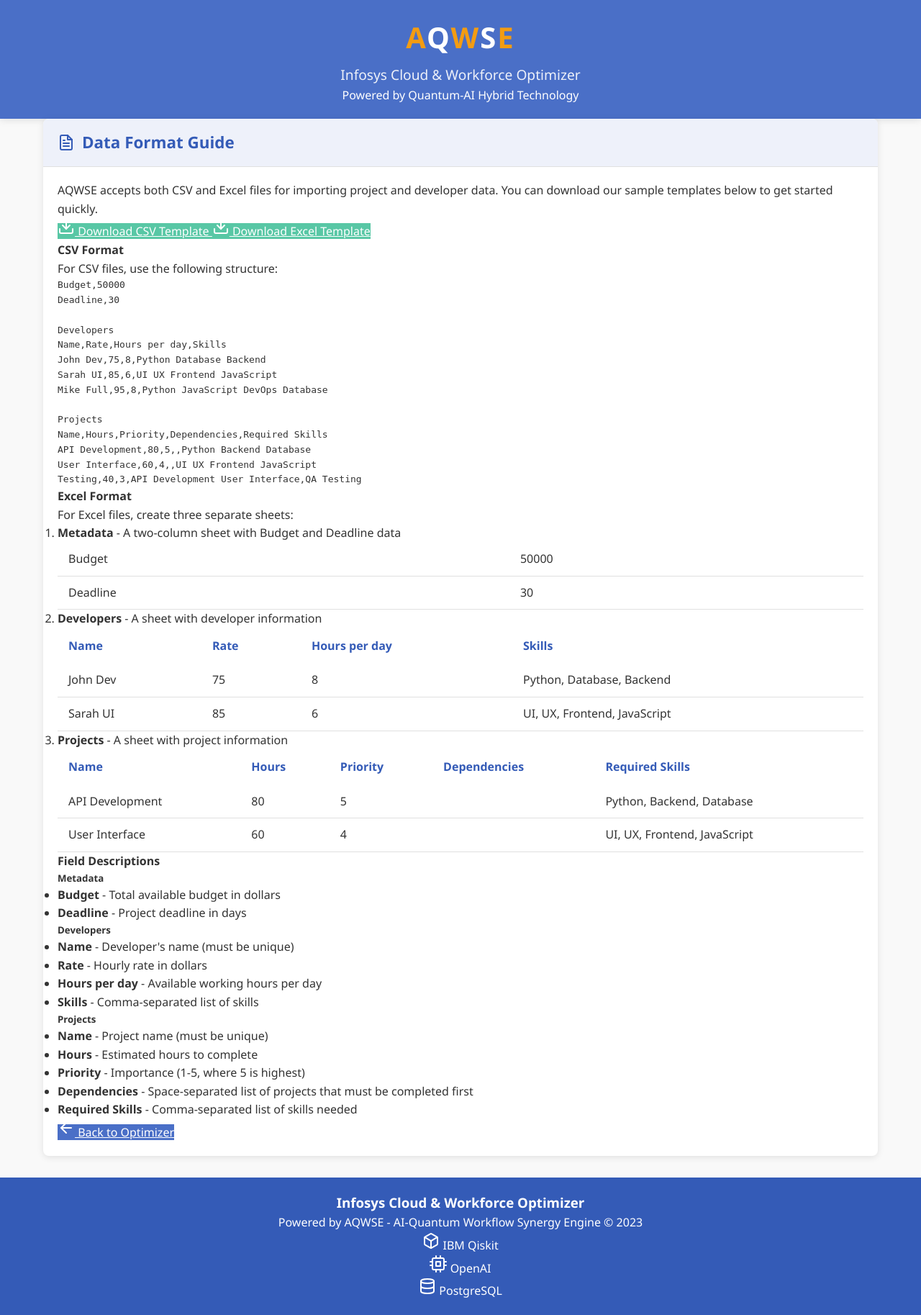
After one commit to ayushfaujdar/LearningTrackerPro-2, a Flask app: page /data-format in a window 1280 px wide. The commit adds this page. Shown: the whole page at 72% size. Run offline with Flask 3, Linux system fonts and the light colour scheme.

Commit message:
Add data format guide page and update sample data.
Replit-Commit-Author: Agent
Replit-Commit-Session-Id: 6aa8e98c-6d5a-442b-bf40-ef1a00c5e143
Replit-Commit-Screenshot-Url: https://storage.googleapis.com/screenshot-production-us-central1/04f013b3-2b25-4dc2-b9df-011a0ed0ba52/98d55b29-7986-4ad3-aae4-78e63c8508be.jpg

```diff
--- a/main.py
+++ b/main.py
@@ -41,6 +41,11 @@ openai_gen = openai_insights.OpenAIInsightsGenerator(api_key=openai_key)
 def index():
     """Render the main application page"""
     return render_template('index.html')
+
+@app.route('/data-format')
+def data_format():
+    """Render the data format guide page"""
+    return render_template('data_format.html')
 
 @app.route('/import-file', methods=['POST'])
 def import_file():
--- /dev/null
+++ b/templates/data_format.html
@@ -0,0 +1,201 @@
+<!DOCTYPE html>
+<html lang="en">
+<head>
+    <meta charset="UTF-8">
+    <meta name="viewport" content="width=device-width, initial-scale=1.0">
+    <title>AQWSE Data Format - Infosys Cloud & Workforce Optimizer</title>
+    <link rel="stylesheet" href="{{ url_for('static', filename='css/style.css') }}">
+    <script src="https://cdn.jsdelivr.net/npm/feather-icons/dist/feather.min.js"></script>
+</head>
+<body>
+    <header>
+        <div class="container">
+            <div class="brand-wrapper">
+                <h1><span class="highlight">A</span>Q<span class="highlight">W</span>S<span class="highlight">E</span></h1>
+                <h2>Infosys Cloud & Workforce Optimizer</h2>
+                <div class="powered-by">Powered by Quantum-AI Hybrid Technology</div>
+            </div>
+        </div>
+    </header>
+
+    <main class="container">
+        <section class="card">
+            <div class="card-header">
+                <h3><i data-feather="file-text"></i> Data Format Guide</h3>
+            </div>
+            <div class="card-body">
+                <div class="info-box">
+                    <p>AQWSE accepts both CSV and Excel files for importing project and developer data. You can download our sample templates below to get started quickly.</p>
+                    <div class="download-links">
+                        <a href="{{ url_for('static', filename='sample_data/sample_workflow.csv') }}" class="btn-secondary" download>
+                            <i data-feather="download"></i> Download CSV Template
+                        </a>
+                        <a href="{{ url_for('static', filename='sample_data/sample_workflow.xlsx') }}" class="btn-secondary" download>
+                            <i data-feather="download"></i> Download Excel Template
+                        </a>
+                    </div>
+                </div>
+
+                <h4>CSV Format</h4>
+                <p>For CSV files, use the following structure:</p>
+
+                <div class="code-block">
+                    <pre>
+Budget,50000
+Deadline,30
+
+Developers
+Name,Rate,Hours per day,Skills
+John Dev,75,8,Python Database Backend
+Sarah UI,85,6,UI UX Frontend JavaScript
+Mike Full,95,8,Python JavaScript DevOps Database
+
+Projects
+Name,Hours,Priority,Dependencies,Required Skills
+API Development,80,5,,Python Backend Database
+User Interface,60,4,,UI UX Frontend JavaScript
+Testing,40,3,API Development User Interface,QA Testing</pre>
+                </div>
+
+                <h4>Excel Format</h4>
+                <p>For Excel files, create three separate sheets:</p>
+
+                <ol>
+                    <li>
+                        <strong>Metadata</strong> - A two-column sheet with Budget and Deadline data
+                        <div class="table-example">
+                            <table>
+                                <tr>
+                                    <td>Budget</td>
+                                    <td>50000</td>
+                                </tr>
+                                <tr>
+                                    <td>Deadline</td>
+                                    <td>30</td>
+                                </tr>
+                            </table>
+                        </div>
+                    </li>
+                    <li>
+                        <strong>Developers</strong> - A sheet with developer information
+                        <div class="table-example">
+                            <table>
+                                <tr>
+                                    <th>Name</th>
+                                    <th>Rate</th>
+                                    <th>Hours per day</th>
+                                    <th>Skills</th>
+                                </tr>
+                                <tr>
+                                    <td>John Dev</td>
+                                    <td>75</td>
+                                    <td>8</td>
+                                    <td>Python, Database, Backend</td>
+                                </tr>
+                                <tr>
+                                    <td>Sarah UI</td>
+                                    <td>85</td>
+                                    <td>6</td>
+                                    <td>UI, UX, Frontend, JavaScript</td>
+                                </tr>
+                            </table>
+                        </div>
+                    </li>
+                    <li>
+                        <strong>Projects</strong> - A sheet with project information
+                        <div class="table-example">
+                            <table>
+                                <tr>
+                                    <th>Name</th>
+                                    <th>Hours</th>
+                                    <th>Priority</th>
+                                    <th>Dependencies</th>
+                                    <th>Required Skills</th>
+                                </tr>
+                                <tr>
+                                    <td>API Development</td>
+                                    <td>80</td>
+                                    <td>5</td>
+                                    <td></td>
+                                    <td>Python, Backend, Database</td>
+                                </tr>
+                                <tr>
+                                    <td>User Interface</td>
+                                    <td>60</td>
+                                    <td>4</td>
+                                    <td></td>
+                                    <td>UI, UX, Frontend, JavaScript</td>
+                                </tr>
+                            </table>
+                        </div>
+                    </li>
+                </ol>
+
+                <h4>Field Descriptions</h4>
+
+                <div class="field-description">
+                    <h5>Metadata</h5>
+                    <ul>
+                        <li><strong>Budget</strong> - Total available budget in dollars</li>
+                        <li><strong>Deadline</strong> - Project deadline in days</li>
+                    </ul>
+
+                    <h5>Developers</h5>
+                    <ul>
+                        <li><strong>Name</strong> - Developer's name (must be unique)</li>
+                        <li><strong>Rate</strong> - Hourly rate in dollars</li>
+                        <li><strong>Hours per day</strong> - Available working hours per day</li>
+                        <li><strong>Skills</strong> - Comma-separated list of skills</li>
+                    </ul>
+
+                    <h5>Projects</h5>
+                    <ul>
+                        <li><strong>Name</strong> - Project name (must be unique)</li>
+                        <li><strong>Hours</strong> - Estimated hours to complete</li>
+                        <li><strong>Priority</strong> - Importance (1-5, where 5 is highest)</li>
+                        <li><strong>Dependencies</strong> - Space-separated list of projects that must be completed first</li>
+                        <li><strong>Required Skills</strong> - Comma-separated list of skills needed</li>
+                    </ul>
+                </div>
+
+                <div class="action-buttons">
+                    <a href="{{ url_for('index') }}" class="btn-primary">
+                        <i data-feather="arrow-left"></i> Back to Optimizer
+                    </a>
+                </div>
+            </div>
+        </section>
+    </main>
+
+    <footer>
+        <div class="container">
+            <div class="footer-content">
+                <div class="footer-logo">
+                    <h3>Infosys Cloud & Workforce Optimizer</h3>
+                    <p>Powered by AQWSE - AI-Quantum Workflow Synergy Engine © 2023</p>
+                </div>
+                <div class="footer-tech">
+                    <div class="tech-item">
+                        <span class="tech-icon"><i data-feather="box"></i></span>
+                        <span class="tech-name">IBM Qiskit</span>
+                    </div>
+                    <div class="tech-item">
+                        <span class="tech-icon"><i data-feather="cpu"></i></span>
+                        <span class="tech-name">OpenAI</span>
+                    </div>
+                    <div class="tech-item">
+                        <span class="tech-icon"><i data-feather="database"></i></span>
+                        <span class="tech-name">PostgreSQL</span>
+                    </div>
+                </div>
+            </div>
+        </div>
+    </footer>
+
+    <script>
+        document.addEventListener('DOMContentLoaded', function() {
+            feather.replace();
+        });
+    </script>
+</body>
+</html>
--- a/templates/index.html
+++ b/templates/index.html
@@ -144,6 +144,9 @@
                                 <button type="button" id="csv-import-btn" class="btn-sm">
                                     <i data-feather="upload"></i> Import CSV/Excel
                                 </button>
+                                <a href="/data-format" class="btn-sm" target="_blank">
+                                    <i data-feather="help-circle"></i> View Format Guide
+                                </a>
                                 <input type="file" id="file-upload" accept=".csv,.xlsx,.xls" class="hidden">
                             </div>
                         </div>
```
Also changed, not shown: static/sample_data/sample_workflow.csv (+11 -12 lines), 1 other file.
